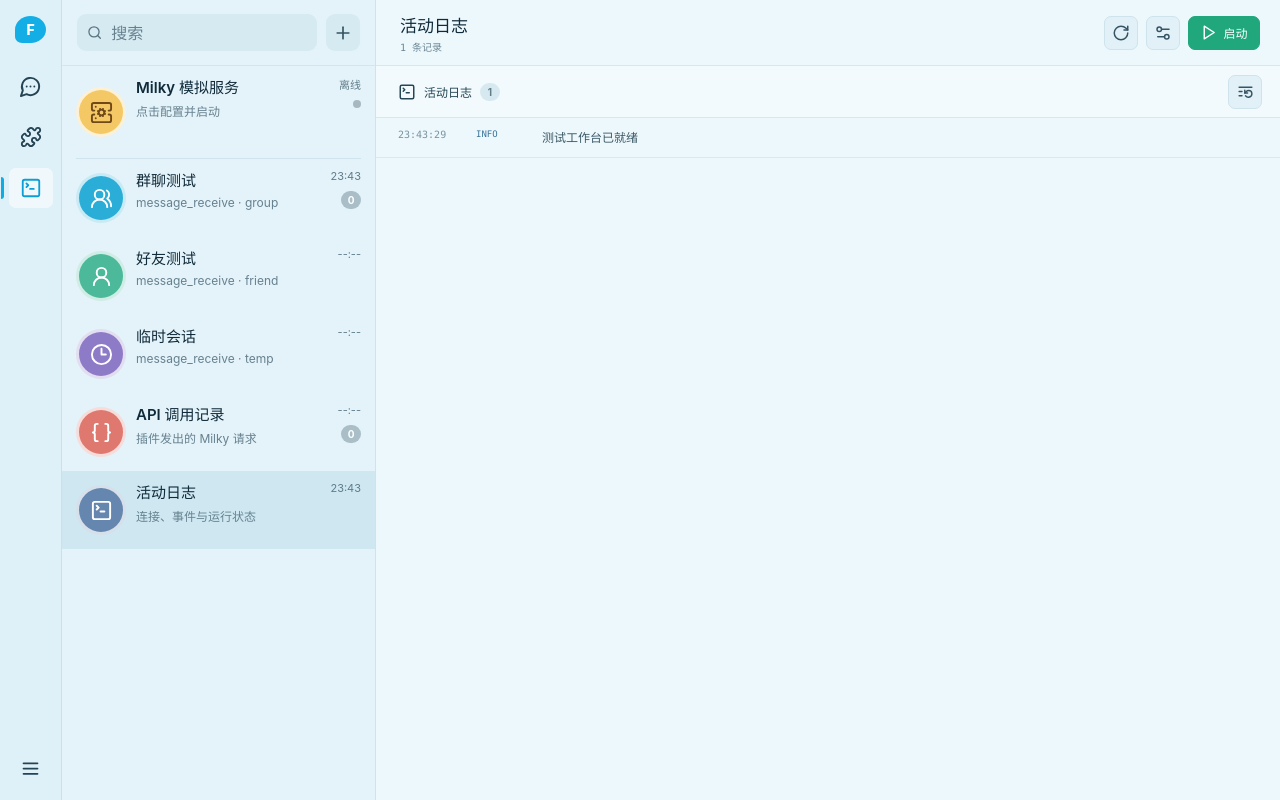
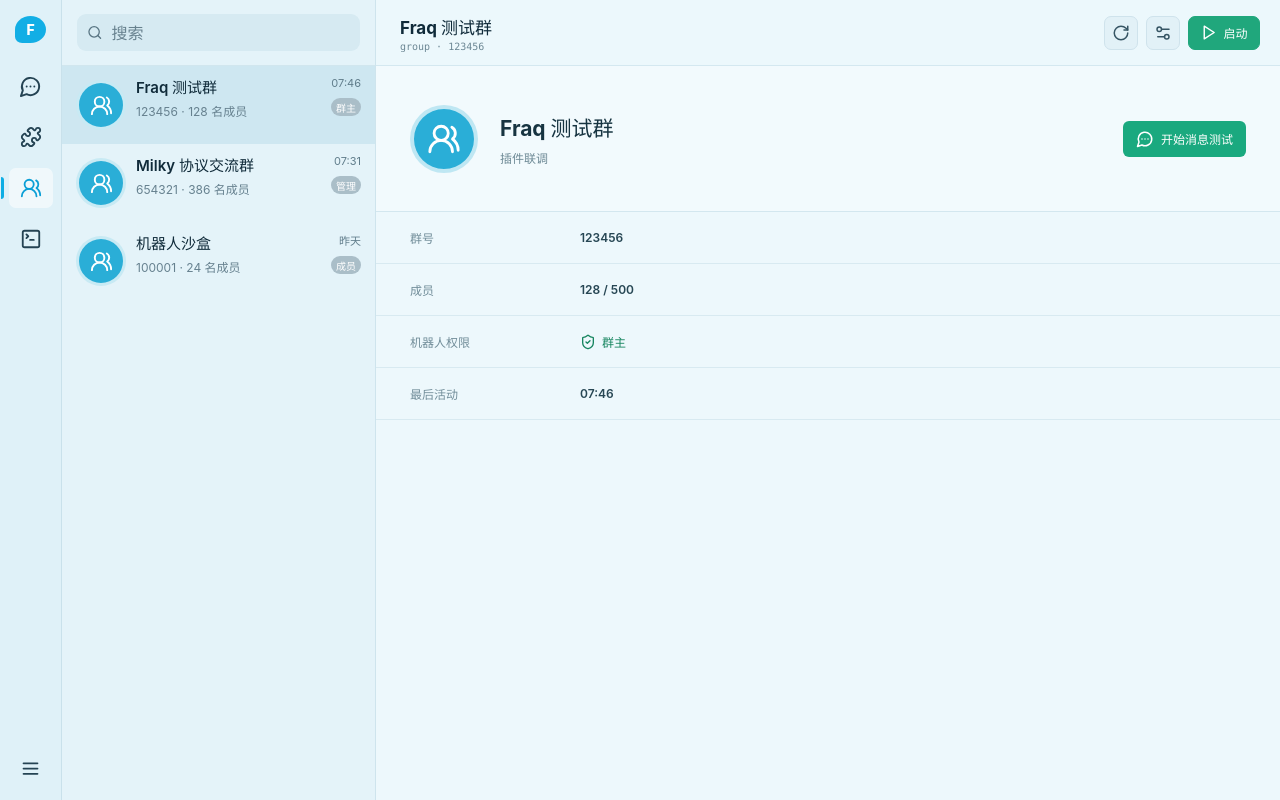
Before and after one commit to zhongwen-4-fraq-plugins/Matcha-for-Milky, a Vue app: page / in a window 1280 px wide. Both pictures are taken after a click on the button 30 px from the left and 188 px from the top of the page. Built offline with nearby package versions, Linux system fonts and the light colour scheme.

Commit message:
✨ 添加群聊列表

```diff
--- a/src/App.vue
+++ b/src/App.vue
@@ -5,13 +5,14 @@ import ActivityPanel from './components/ActivityPanel.vue';
 import AppRail from './components/AppRail.vue';
 import ChatTimeline from './components/ChatTimeline.vue';
 import EventComposer from './components/EventComposer.vue';
+import GroupDetailView from './components/GroupDetailView.vue';
 import MainHeader from './components/MainHeader.vue';
 import OverviewStrip from './components/OverviewStrip.vue';
 import PluginManagerView from './components/PluginManagerView.vue';
 import ScenarioList from './components/ScenarioList.vue';
 import ServerConfigPanel from './components/ServerConfigPanel.vue';
 import { clearHistory, emitMessageEvent, getServerSnapshot, startServer, stopServer } from './services/backend';
-import type { ChatMessage, MessageEventDraft, ServerConfig, ServerSnapshot } from './types';
+import type { ChatMessage, MessageEventDraft, ServerConfig, ServerSnapshot, TestGroup } from './types';
 
 let config = reactive<ServerConfig>({
   host: '127.0.0.1',
@@ -30,7 +31,13 @@ const snapshot = ref<ServerSnapshot>({
   apiCalls: [],
   activity: [],
 });
-const activeView = ref<'workbench' | 'plugins' | 'api' | 'activity' | 'settings' | 'about'>('workbench');
+const activeView = ref<'workbench' | 'plugins' | 'groups' | 'api' | 'activity' | 'settings' | 'about'>('workbench');
+const groups = ref<TestGroup[]>([
+  { groupId: 123456, groupName: 'Fraq 测试群', memberCount: 128, maxMemberCount: 500, role: 'owner', remark: '插件联调', lastActive: '07:46' },
+  { groupId: 654321, groupName: 'Milky 协议交流群', memberCount: 386, maxMemberCount: 500, role: 'admin', remark: '协议事件测试', lastActive: '07:31' },
+  { groupId: 100001, groupName: '机器人沙盒', memberCount: 24, maxMemberCount: 200, role: 'member', remark: '隔离测试环境', lastActive: '昨天' },
+]);
+const selectedGroupId = ref(123456);
 let draft = reactive<MessageEventDraft>({
   scene: 'group',
   peerId: 123456,
@@ -76,9 +83,18 @@ function selectScene(scene: MessageEventDraft['scene']) {
   activeView.value = 'workbench';
 }
 
+function testGroup(groupId: number) {
+  draft.scene = 'group';
+  draft.peerId = groupId;
+  activeView.value = 'workbench';
+}
+
+const selectedGroup = computed(() => groups.value.find((group) => group.groupId === selectedGroupId.value));
+
 const title = computed(() => {
   if (activeView.value === 'settings') return 'Milky 模拟服务';
   if (activeView.value === 'plugins') return '插件管理';
+  if (activeView.value === 'groups') return selectedGroup.value?.groupName || '群列表';
   if (activeView.value === 'api') return 'API 调用记录';
   if (activeView.value === 'activity') return '活动日志';
   if (activeView.value === 'about') return '关于';
@@ -88,6 +104,7 @@ const title = computed(() => {
 const subtitle = computed(() => {
   if (activeView.value === 'settings') return `http://${config.host}:${config.port}`;
   if (activeView.value === 'plugins') return 'Fraq plugin targets';
+  if (activeView.value === 'groups') return selectedGroup.value ? `group · ${selectedGroup.value.groupId}` : '0 个群';
   if (activeView.value === 'api') return `${snapshot.value.apiCalls.length} 条请求`;
   if (activeView.value === 'activity') return `${snapshot.value.activity.length} 条记录`;
   if (activeView.value === 'about') return 'Fraq Debug v0.1.0';
@@ -109,8 +126,11 @@ onUnmounted(() => window.clearInterval(refreshTimer));
       :snapshot="snapshot"
       :active-view="activeView"
       :selected-scene="draft.scene"
+      :groups="groups"
+      :selected-group-id="selectedGroupId"
       @select-view="activeView = $event"
       @select-scene="selectScene"
+      @select-group="selectedGroupId = $event"
     />
 
     <main class="main-pane">
@@ -135,6 +155,7 @@ onUnmounted(() => window.clearInterval(refreshTimer));
         <OverviewStrip :snapshot="snapshot" />
       </section>
       <PluginManagerView v-else-if="activeView === 'plugins'" />
+      <GroupDetailView v-else-if="activeView === 'groups'" :group="selectedGroup" @test="testGroup" />
       <AboutView v-else-if="activeView === 'about'" />
       <ActivityPanel
         v-else
--- a/src/components/AppRail.vue
+++ b/src/components/AppRail.vue
@@ -1,12 +1,12 @@
 <script setup lang="ts">
-import { Menu, MessageCircleMore, Puzzle, TerminalSquare } from '@lucide/vue';
+import { Menu, MessageCircleMore, Puzzle, TerminalSquare, UsersRound } from '@lucide/vue';
 
 defineProps<{
-  activeView: 'workbench' | 'plugins' | 'api' | 'activity' | 'settings' | 'about';
+  activeView: 'workbench' | 'plugins' | 'groups' | 'api' | 'activity' | 'settings' | 'about';
 }>();
 
 defineEmits<{
-  select: [view: 'workbench' | 'plugins' | 'api' | 'activity' | 'settings' | 'about'];
+  select: [view: 'workbench' | 'plugins' | 'groups' | 'api' | 'activity' | 'settings' | 'about'];
 }>();
 </script>
 
@@ -20,6 +20,9 @@ defineEmits<{
       <button type="button" title="插件管理" :class="{ active: activeView === 'plugins' }" @click="$emit('select', 'plugins')">
         <Puzzle :size="22" />
       </button>
+      <button type="button" title="群聊列表" :class="{ active: activeView === 'groups' }" @click="$emit('select', 'groups')">
+        <UsersRound :size="22" />
+      </button>
       <button type="button" title="活动日志" :class="{ active: activeView === 'activity' }" @click="$emit('select', 'activity')">
         <TerminalSquare :size="22" />
       </button>
--- /dev/null
+++ b/src/components/GroupDetailView.vue
@@ -0,0 +1,32 @@
+<script setup lang="ts">
+import { MessageCircleMore, ShieldCheck, UsersRound } from '@lucide/vue';
+import type { TestGroup } from '../types';
+
+defineProps<{
+  group: TestGroup | undefined;
+}>();
+
+defineEmits<{
+  test: [groupId: number];
+}>();
+</script>
+
+<template>
+  <section v-if="group" class="group-detail">
+    <div class="group-identity">
+      <span><UsersRound :size="34" /></span>
+      <div><h2>{{ group.groupName }}</h2><p>{{ group.remark || '未设置群备注' }}</p></div>
+      <button type="button" @click="$emit('test', group.groupId)"><MessageCircleMore :size="18" />开始消息测试</button>
+    </div>
+    <dl class="group-details">
+      <div><dt>群号</dt><dd>{{ group.groupId }}</dd></div>
+      <div><dt>成员</dt><dd>{{ group.memberCount }} / {{ group.maxMemberCount }}</dd></div>
+      <div>
+        <dt>机器人权限</dt>
+        <dd class="group-role"><ShieldCheck :size="16" />{{ group.role === 'owner' ? '群主' : group.role === 'admin' ? '管理员' : '成员' }}</dd>
+      </div>
+      <div><dt>最后活动</dt><dd>{{ group.lastActive }}</dd></div>
+    </dl>
+  </section>
+  <section v-else class="empty-state"><UsersRound :size="30" /><span>暂无群聊</span></section>
+</template>
--- a/src/components/ScenarioList.vue
+++ b/src/components/ScenarioList.vue
@@ -1,17 +1,20 @@
 <script setup lang="ts">
 import { ref } from 'vue';
 import { Braces, Clock3, Plus, Search, ServerCog, TerminalSquare, UserRound, UsersRound } from '@lucide/vue';
-import type { MessageEventDraft, ServerSnapshot } from '../types';
+import type { MessageEventDraft, ServerSnapshot, TestGroup } from '../types';
 
 const props = defineProps<{
   snapshot: ServerSnapshot;
-  activeView: 'workbench' | 'plugins' | 'api' | 'activity' | 'settings' | 'about';
+  activeView: 'workbench' | 'plugins' | 'groups' | 'api' | 'activity' | 'settings' | 'about';
   selectedScene: MessageEventDraft['scene'];
+  groups: TestGroup[];
+  selectedGroupId: number;
 }>();
 
 const emit = defineEmits<{
   selectView: [view: 'api' | 'activity' | 'settings'];
   selectScene: [scene: MessageEventDraft['scene']];
+  selectGroup: [groupId: number];
 }>();
 
 const search = ref('');
@@ -27,12 +30,32 @@ function formatTime(time: number | undefined) {
 
 <template>
   <aside class="scenario-pane">
-    <div class="scenario-search">
+    <div class="scenario-search" :class="{ 'without-action': activeView === 'groups' }">
       <label><Search :size="17" /><input v-model="search" placeholder="搜索" /></label>
-      <button type="button" title="服务配置" @click="emit('selectView', 'settings')"><Plus :size="20" /></button>
+      <button v-if="activeView !== 'groups'" type="button" title="服务配置" @click="emit('selectView', 'settings')"><Plus :size="20" /></button>
     </div>
 
     <div class="scenario-list">
+      <template v-if="activeView === 'groups'">
+        <button
+          v-for="group in groups.filter((item) => matches(`${item.groupName} ${item.groupId}`))"
+          :key="group.groupId"
+          type="button"
+          class="scenario-item"
+          :class="{ selected: group.groupId === selectedGroupId }"
+          @click="emit('selectGroup', group.groupId)"
+        >
+          <span class="scenario-avatar group"><UsersRound :size="23" /></span>
+          <span class="scenario-copy">
+            <span class="scenario-title">{{ group.groupName }}</span>
+            <span class="scenario-preview">{{ group.groupId }} · {{ group.memberCount }} 名成员</span>
+          </span>
+          <span class="scenario-meta"><time>{{ group.lastActive }}</time><b>{{ group.role === 'owner' ? '群主' : group.role === 'admin' ? '管理' : '成员' }}</b></span>
+        </button>
+        <div v-if="!groups.some((group) => matches(`${group.groupName} ${group.groupId}`))" class="scenario-empty">没有匹配的群</div>
+      </template>
+
+      <template v-else>
       <button
         v-if="matches('Milky 模拟服务')"
         type="button"
@@ -109,6 +132,7 @@ function formatTime(time: number | undefined) {
         <span class="scenario-copy"><span class="scenario-title">活动日志</span><span class="scenario-preview">连接、事件与运行状态</span></span>
         <span class="scenario-meta"><time>{{ formatTime(snapshot.activity[0]?.time) }}</time></span>
       </button>
+      </template>
     </div>
   </aside>
 </template>
--- a/src/styles.css
+++ b/src/styles.css
@@ -120,6 +120,10 @@ button:disabled {
   height: 66px;
   padding: 14px 15px;
   border-bottom: 1px solid #d1e6ee;
+}
+
+.scenario-search.without-action {
+  grid-template-columns: minmax(0, 1fr);
 }
 
 .scenario-search label {
@@ -286,6 +290,14 @@ button:disabled {
   height: 1px;
   margin: 0 14px;
   background: #cfe4ed;
+}
+
+.scenario-empty {
+  display: grid;
+  place-items: center;
+  min-height: 140px;
+  color: #8da8b4;
+  font-size: 12px;
 }
 
 .main-pane {
@@ -854,6 +866,94 @@ button:disabled {
   transform: translateX(14px);
 }
 
+.group-detail {
+  min-height: 0;
+  overflow-y: auto;
+}
+
+.group-identity {
+  display: grid;
+  grid-template-columns: 72px minmax(0, 1fr) auto;
+  align-items: center;
+  gap: 18px;
+  min-height: 146px;
+  padding: 26px 34px;
+  background: rgb(255 255 255 / 24%);
+  border-bottom: 1px solid #d3e7ef;
+}
+
+.group-identity > span {
+  display: grid;
+  place-items: center;
+  width: 68px;
+  height: 68px;
+  color: #ffffff;
+  background: #2aaed7;
+  border: 4px solid rgb(255 255 255 / 70%);
+  border-radius: 50%;
+}
+
+.group-identity h2 {
+  margin: 0;
+  color: #173441;
+  font-size: 21px;
+}
+
+.group-identity p {
+  margin: 7px 0 0;
+  color: #6d8995;
+  font-size: 12px;
+}
+
+.group-identity button {
+  display: inline-flex;
+  align-items: center;
+  gap: 7px;
+  height: 36px;
+  padding: 0 13px;
+  color: #ffffff;
+  background: #1aa97f;
+  border: 0;
+  border-radius: 6px;
+  font-size: 12px;
+  font-weight: 650;
+}
+
+.group-details {
+  margin: 0;
+}
+
+.group-details > div {
+  display: grid;
+  grid-template-columns: 150px minmax(0, 1fr);
+  gap: 20px;
+  min-height: 52px;
+  padding: 0 34px;
+  border-bottom: 1px solid #d8eaf1;
+}
+
+.group-details dt,
+.group-details dd {
+  display: flex;
+  align-items: center;
+  margin: 0;
+  font-size: 12px;
+}
+
+.group-details dt {
+  color: #718d99;
+}
+
+.group-details dd {
+  color: #274754;
+  font-weight: 600;
+}
+
+.group-role {
+  gap: 6px;
+  color: #16855f !important;
+}
+
 .server-config {
   background: rgb(255 255 255 / 28%);
   border-bottom: 1px solid #d3e7ef;
@@ -1291,4 +1391,30 @@ button:disabled {
   .plugin-row {
     padding-inline: 12px;
   }
+
+  .group-identity {
+    grid-template-columns: 54px minmax(0, 1fr);
+    gap: 12px;
+    padding: 20px 16px;
+  }
+
+  .group-identity > span {
+    width: 52px;
+    height: 52px;
+  }
+
+  .group-identity h2 {
+    font-size: 17px;
+  }
+
+  .group-identity button {
+    grid-column: 1 / -1;
+    justify-content: center;
+  }
+
+  .group-details > div {
+    grid-template-columns: 88px minmax(0, 1fr);
+    gap: 10px;
+    padding: 0 16px;
+  }
 }
--- a/src/types.ts
+++ b/src/types.ts
@@ -42,3 +42,13 @@ export interface ChatMessage extends MessageEventDraft {
   id: number;
   time: number;
 }
+
+export interface TestGroup {
+  groupId: number;
+  groupName: string;
+  memberCount: number;
+  maxMemberCount: number;
+  role: 'owner' | 'admin' | 'member';
+  remark: string;
+  lastActive: string;
+}
```
Also changed, not shown: flightdeck/work/plugin-tester/index.md (+1 -0 lines), 1 other file (tests, documents, lock files or other folders).
